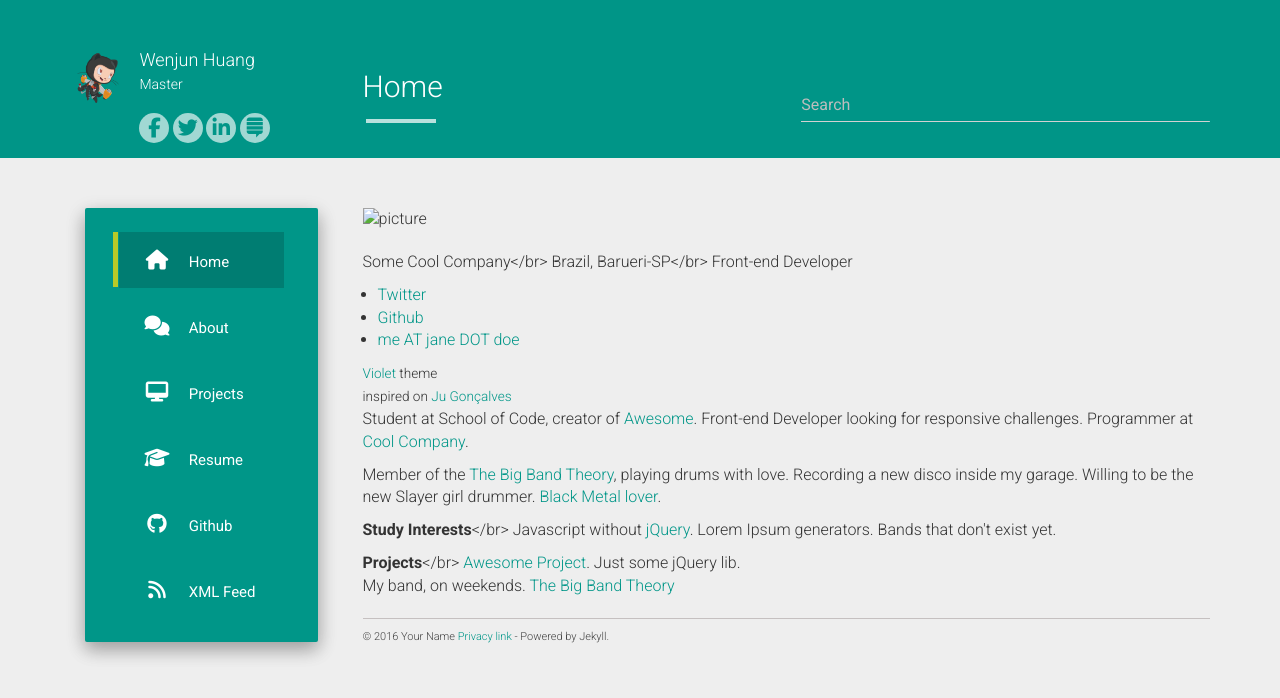
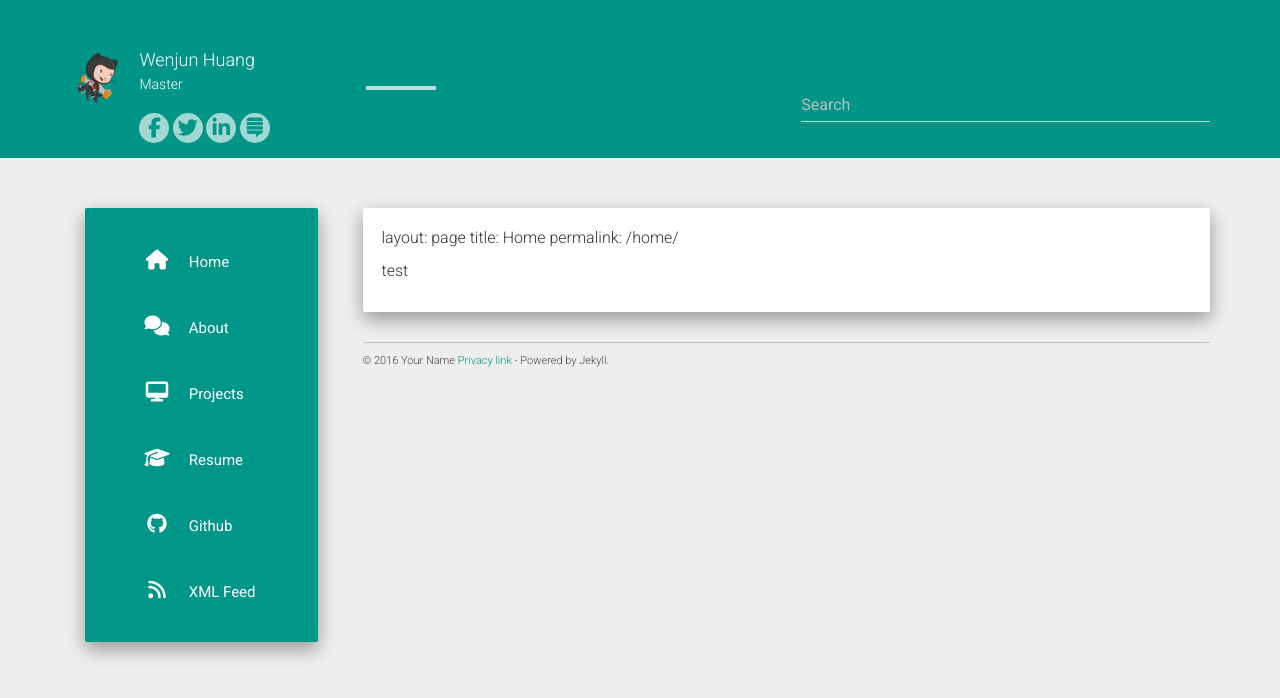
Before and after one commit to hubery94/hubery94.github.io, a Jekyll site: the page built from home.md, in a window 1280 px wide. Shown: the top 698 px of the page. Built offline with Jekyll 4.4.1, drawn with Linux system fonts in a browser that asks for light colours; nearby versions of some CDN libraries; our own code applies the rules of GitHub Pages for plain Markdown files.

Commit message:
update
update

```diff
--- a/_data/urls.json
+++ b/_data/urls.json
@@ -3,7 +3,6 @@
     "text": "Home",
     "url": "/home/",
     "icon": "fa-home",
-    "layout": "default"
   },
   {
     "text": "About",
--- a/home.md
+++ b/home.md
@@ -1,51 +1,6 @@
----
-layout: default
+layout: page
 title: Home
----
-<header>
-  <img alt="{{ site.name }} picture" src="{{ site.picture }}" />
+permalink: /home/
 
-  <h1>
-    <strong><a href="./">{{ site.name }}</a></strong>
-  </h1>
 
-  <p>
-    Some Cool Company</br>
-    Brazil, Barueri-SP</br>
-    Front-end Developer
-  </p>
-
-  <nav>
-    <ul>
-      <li><a href="https://twitter.com/{{ site.twitter }}">Twitter</a></li>
-      <li><a href="https://github.com/{{ site.github }}">Github</a></li>
-      <li><a href="mailto:{{ site.email }}">me AT jane DOT doe</a></li>
-    </ul>
-  </nav>
-
-  <small>
-    <a href="https://github.com/sergiokopplin/violet">Violet</a> theme
-    <br> inspired on <a href="http://cyberglot.me/">Ju Gonçalves</a>
-  </small>
-</header>
-
-<section class="content">
-  <p>
-    Student at School of Code, creator of <a href="http://aweso.me/">Awesome</a>. Front-end Developer looking for responsive challenges. Programmer at <a href="https://google.com/search?q=cool+company">Cool Company</a>.
-  </p>
-
-  <p>
-    Member of the <a href="https://google.com/search?q=big+bang+theory+show">The Big Band Theory</a>, playing drums with love. Recording a new disco inside my garage. Willing to be the new Slayer girl drummer. <a href="https://google.com/search?q=black+metal">Black Metal lover</a>.
-  </p>
-
-  <p>
-    <strong>Study Interests</strong></br>
-    Javascript without <a href="http://vanilla-js.com/">jQuery</a>. Lorem Ipsum generators. Bands that don't exist yet.
-  </p>
-
-  <p>
-    <strong>Projects</strong></br>
-    <a href="http://aweso.me/">Awesome Project</a>. Just some jQuery lib.
-    <br>My band, on weekends. <a href="https://google.com/search?q=my+band">The Big Band Theory</a>
-  </p>
-</section>
+test
```
